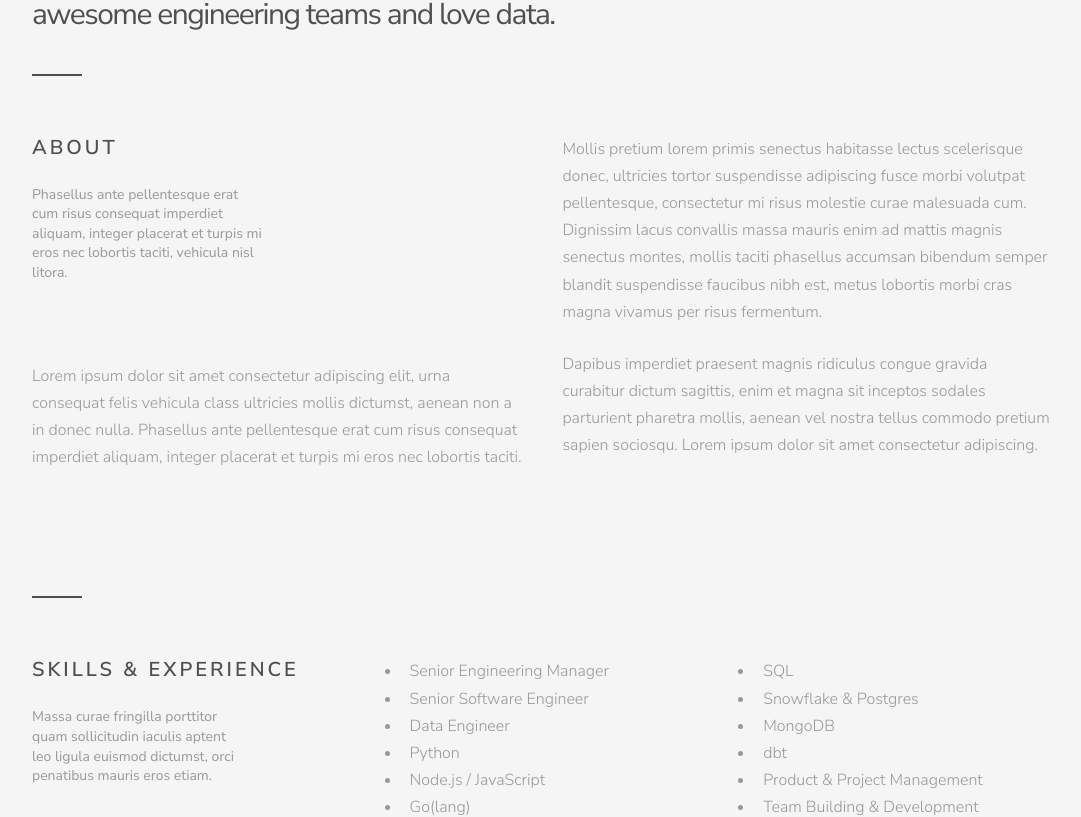
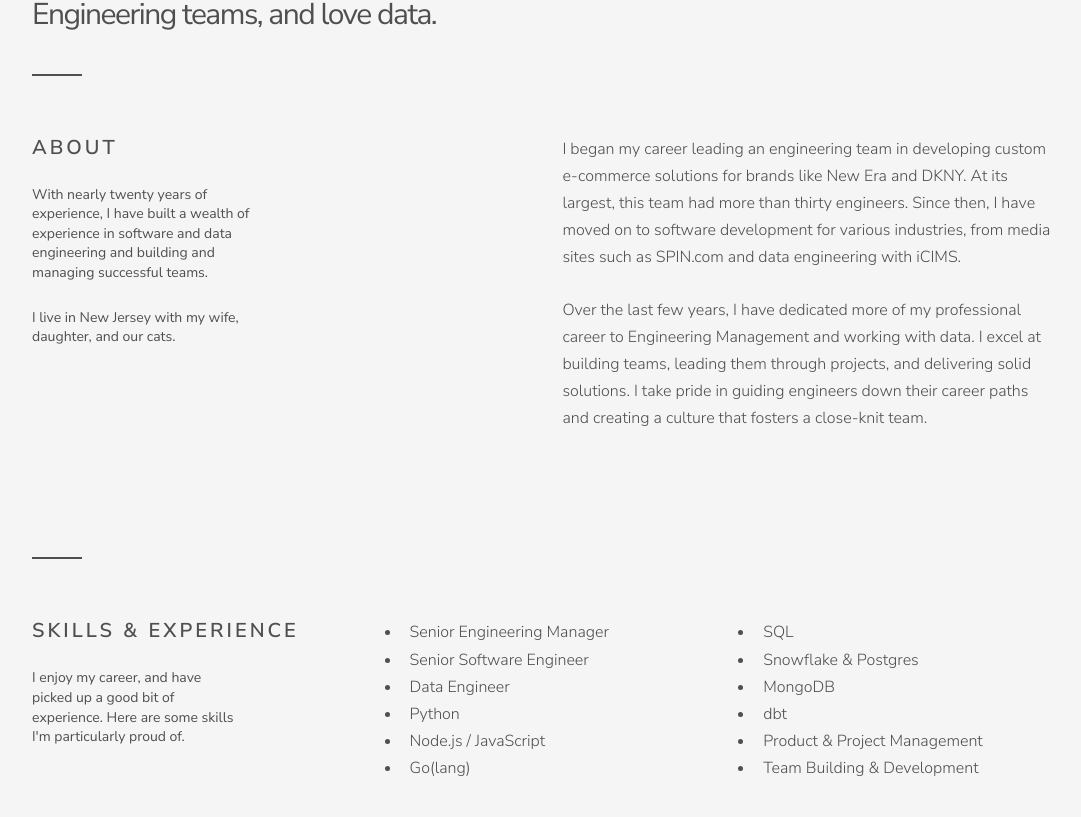
Before and after one commit to tjeastmond/tjeastmond.com, a Next.js app: page / in a window 1280 px wide. Shown: the part 545-1362 px from the top of the page, without its empty margins (98-1179 px from the left). Built offline with nearby package versions, Linux system fonts and the light colour scheme.

Commit message:
Updated copy

```diff
--- a/src/css/tj.style.css
+++ b/src/css/tj.style.css
@@ -40,7 +40,8 @@ body {
   /* font-family: "Nunito Sans", Helvetica, sans-serif; */
   font-size: 1.6em;
   font-weight: 300;
-  color: #989898;
+  /* color: #989898; */
+  color: #514f4e;
   line-height: 1.7;
   background: #f5f5f5;
 }
--- a/src/modules/about.js
+++ b/src/modules/about.js
@@ -5,27 +5,26 @@ export default function About() {
         <div className="row">
           <h2>About</h2>
           <div className="six columns subhead">
-            Phasellus ante pellentesque erat cum risus consequat imperdiet aliquam, integer placerat et turpis mi eros
-            nec lobortis taciti, vehicula nisl litora.
+            <p>
+              With nearly twenty years of experience, I have built a wealth of experience in software and data
+              engineering and building and managing successful teams.
+            </p>
+            <p> I live in New Jersey with my wife, daughter, and our cats.</p>
           </div>
         </div>
-        <p>
-          Lorem ipsum dolor sit amet consectetur adipiscing elit, urna consequat felis vehicula class ultricies mollis
-          dictumst, aenean non a in donec nulla. Phasellus ante pellentesque erat cum risus consequat imperdiet aliquam,
-          integer placerat et turpis mi eros nec lobortis taciti.
-        </p>
+        {/* <p></p> */}
       </div>
       <div className="six columns">
         <p>
-          Mollis pretium lorem primis senectus habitasse lectus scelerisque donec, ultricies tortor suspendisse
-          adipiscing fusce morbi volutpat pellentesque, consectetur mi risus molestie curae malesuada cum. Dignissim
-          lacus convallis massa mauris enim ad mattis magnis senectus montes, mollis taciti phasellus accumsan bibendum
-          semper blandit suspendisse faucibus nibh est, metus lobortis morbi cras magna vivamus per risus fermentum.
+          I began my career leading an engineering team in developing custom e-commerce solutions for brands like New
+          Era and DKNY. At its largest, this team had more than thirty engineers. Since then, I have moved on to
+          software development for various industries, from media sites such as SPIN.com and data engineering with
+          iCIMS.
         </p>
         <p>
-          Dapibus imperdiet praesent magnis ridiculus congue gravida curabitur dictum sagittis, enim et magna sit
-          inceptos sodales parturient pharetra mollis, aenean vel nostra tellus commodo pretium sapien sociosqu. Lorem
-          ipsum dolor sit amet consectetur adipiscing.
+          Over the last few years, I have dedicated more of my professional career to Engineering Management and working
+          with data. I excel at building teams, leading them through projects, and delivering solid solutions. I take
+          pride in guiding engineers down their career paths and creating a culture that fosters a close-knit team.
         </p>
       </div>
     </div>
--- a/src/modules/blurb.js
+++ b/src/modules/blurb.js
@@ -2,13 +2,9 @@ export default function Blurb() {
   return (
     <div className="row headline">
       <div className="nine columns">
-        {/* <h1>
-          Welcome to the online home of Connor Eriksson. I live in Stockholm, Sweden, and I'm a designer and developer.
-          I like to build new products for clients at <a href="#">Studio Eriksson</a>.
-        </h1> */}
         <h1>
-          Welcome to my site, I'm <a href="#">TJ Eastmond</a>. I live on the Jersey Shore, and I'm a Senior Engineering
-          Manager. I build and manage awesome engineering teams and love data.
+          Welcome, I'm <a href="#">TJ Eastmond</a>. A Husband, Father, Software Engineer and Manager. I build and manage
+          awesome Engineering teams, and love data.
         </h1>
       </div>
     </div>
--- a/src/modules/contact.js
+++ b/src/modules/contact.js
@@ -1,9 +1,9 @@
 export default function Contact() {
   return (
-    <div className="row" style={{ marginTop: '10rem' }}>
+    <div className="row" style={{ marginTop: "10rem" }}>
       <hr />
       <h3>
-        Write to <a href="#">tj.eastmond@gmail.com</a> if you want to say hello.
+        Reach me at <a href="#">tj.eastmond@gmail.com</a> if you want to say hello.
       </h3>
     </div>
   );
--- a/src/modules/skills.js
+++ b/src/modules/skills.js
@@ -4,8 +4,10 @@ export default function Skills() {
       <div className="four columns" style={{ marginLeft: 0, marginBottom: "5rem" }}>
         <h2>Skills &amp; Experience</h2>
         <div className="eight columns subhead">
-          Massa curae fringilla porttitor quam sollicitudin iaculis aptent leo ligula euismod dictumst, orci penatibus
-          mauris eros etiam.
+          <p>
+            I enjoy my career, and have picked up a good bit of experience. Here are some skills I'm particularly proud
+            of.
+          </p>
         </div>
       </div>
       <div className="four columns">
```
